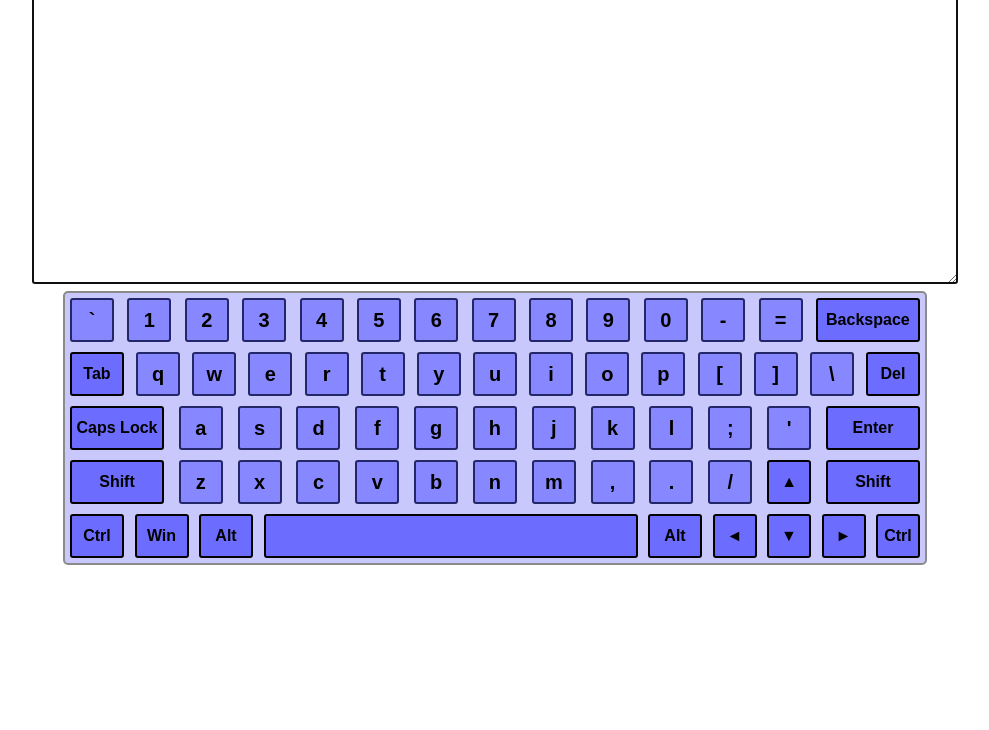
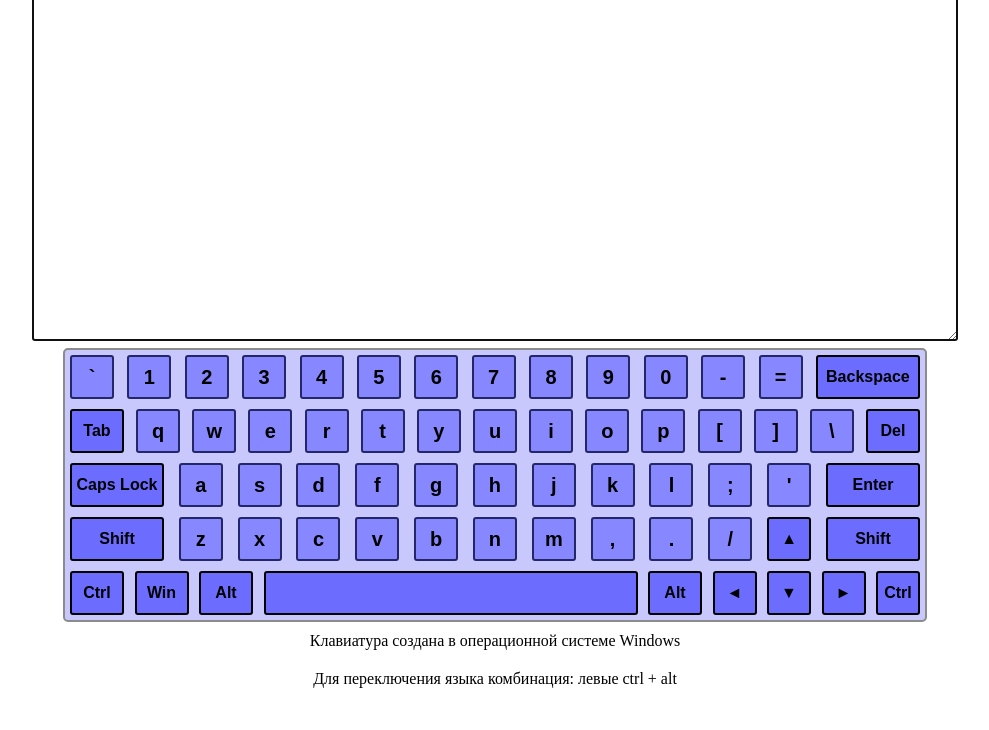
Before and after one commit to theNickola/virtual-keyboard, a website: page virtual-keyboard/index.html in a window 1280 px wide. Shown: the part 70-800 px from the top of the page, without its empty margins (145-1134 px from the left). Drawn offline with Linux system fonts and the light colour scheme.

Commit message:
feat: add description text on the page

```diff
--- a/virtual-keyboard/script.js
+++ b/virtual-keyboard/script.js
@@ -26,6 +26,11 @@ requestKeys.onload = () => {
 
   const main = document.createElement('main');
   main.classList.add('main');
+
+  const title = document.createElement('h1');
+  title.innerText = 'RSS Виртуальная клавиатура';
+  title.classList.add('title');
+  main.append(title);
 
   const textfield = document.createElement('textarea');
   textfield.classList.add('textfield');
@@ -59,6 +64,16 @@ requestKeys.onload = () => {
   }
 
   main.append(keyboard);
+
+  const description = document.createElement('p');
+  description.innerText = 'Клавиатура создана в операционной системе Windows';
+  description.classList.add('description');
+  main.append(description);
+
+  const descriptionLang = document.createElement('p');
+  descriptionLang.innerText = 'Для переключения языка комбинация: левыe ctrl + alt';
+  descriptionLang.classList.add('description-lang');
+  main.append(descriptionLang);
 
   document.body.append(main);
   textfield.focus();
@@ -166,7 +181,6 @@ requestLang.onload = () => {
     if (countKeysForSwitchLang === 2 && pressed.size === 2) {
       localStorage.lang = localStorage.lang === 'EN-en' ? 'RU-ru' : 'EN-en';
       switchLanguage();
-      console.log(localStorage.lang);
     }
     if (currentBtn) {
       currentBtn.classList.add('keyboard__key_active');
--- a/virtual-keyboard/style.css
+++ b/virtual-keyboard/style.css
@@ -44,14 +44,17 @@
   user-select: none;
   transition: .3s;
 }
+
 .keyboard__key_type_service {
   background: #6c6cff;
   border-color: #000000;
   font-size: 16px;
 }
+
 .keyboard__key:hover {
   opacity: 0.5;
 }
+
 .keyboard__key_size_s {
   width: 40px;
 }
@@ -67,9 +70,17 @@
 .keyboard__key_size_xxl {
   width: 370px;
 }
+
 .keyboard__key_active {
   color: #f0ffff;
   border-radius: 20px;
   opacity: 0.5;
   background: #2929ff;
 }
+
+.description,
+.description-lang,
+.title {
+  margin: 10px auto;
+  text-align: center;
+}
```
